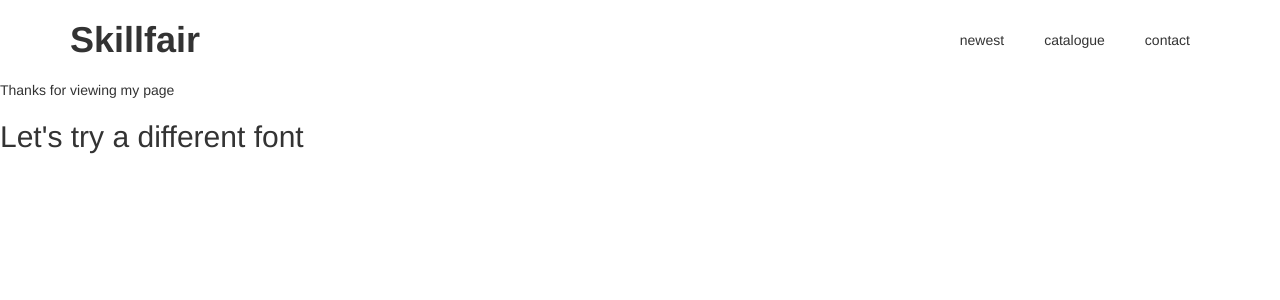
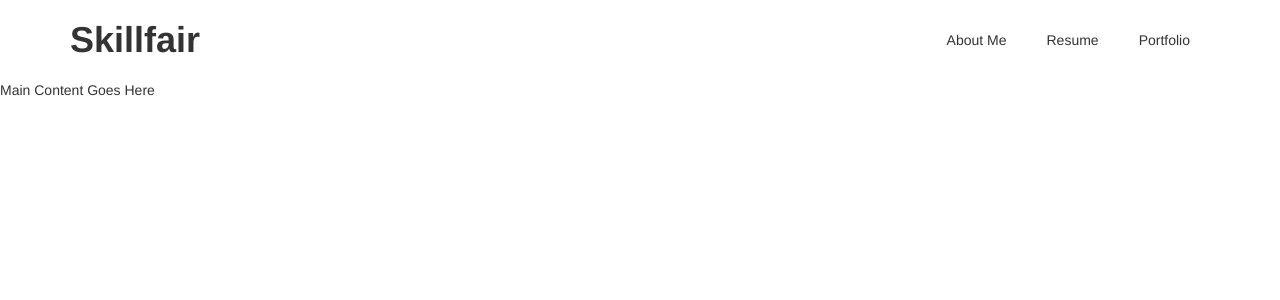
Before and after one commit to qbauer82/qbauer82.github.io, a Jekyll site: the page index.html, which Jekyll copies as it is, in a window 1280 px wide. Shown: the top 300 px of the page. Built offline with Jekyll 4.4.1, drawn with Linux system fonts in a browser that asks for light colours.

Commit message:
Update index.html

```diff
--- a/index.html
+++ b/index.html
@@ -7,12 +7,11 @@
     <div class="row">
       <h1 class="col-sm-8">Skillfair</h1>
       <nav class="col-sm-4">
-        <p>newest</p>
-        <p>catalogue</p>
-        <p>contact</p>
+        <p>About Me</p>
+        <p>Resume</p>
+        <p>Portfolio</p>
       </nav>
     </div>
 </header>
- Thanks for viewing my page
-<h2> Let's try a different font</h2>
+Main Content Goes Here
 </body>
```
